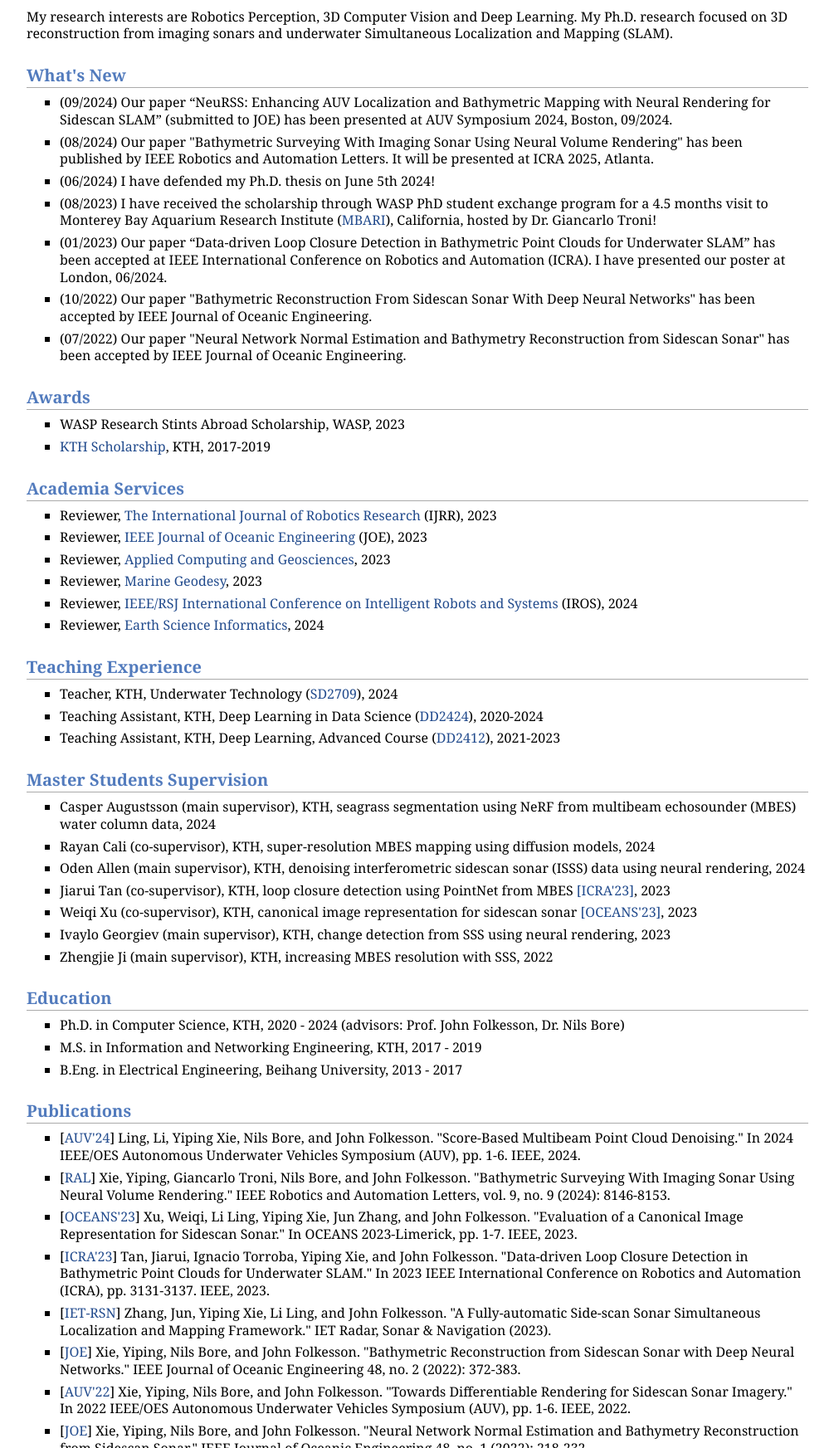
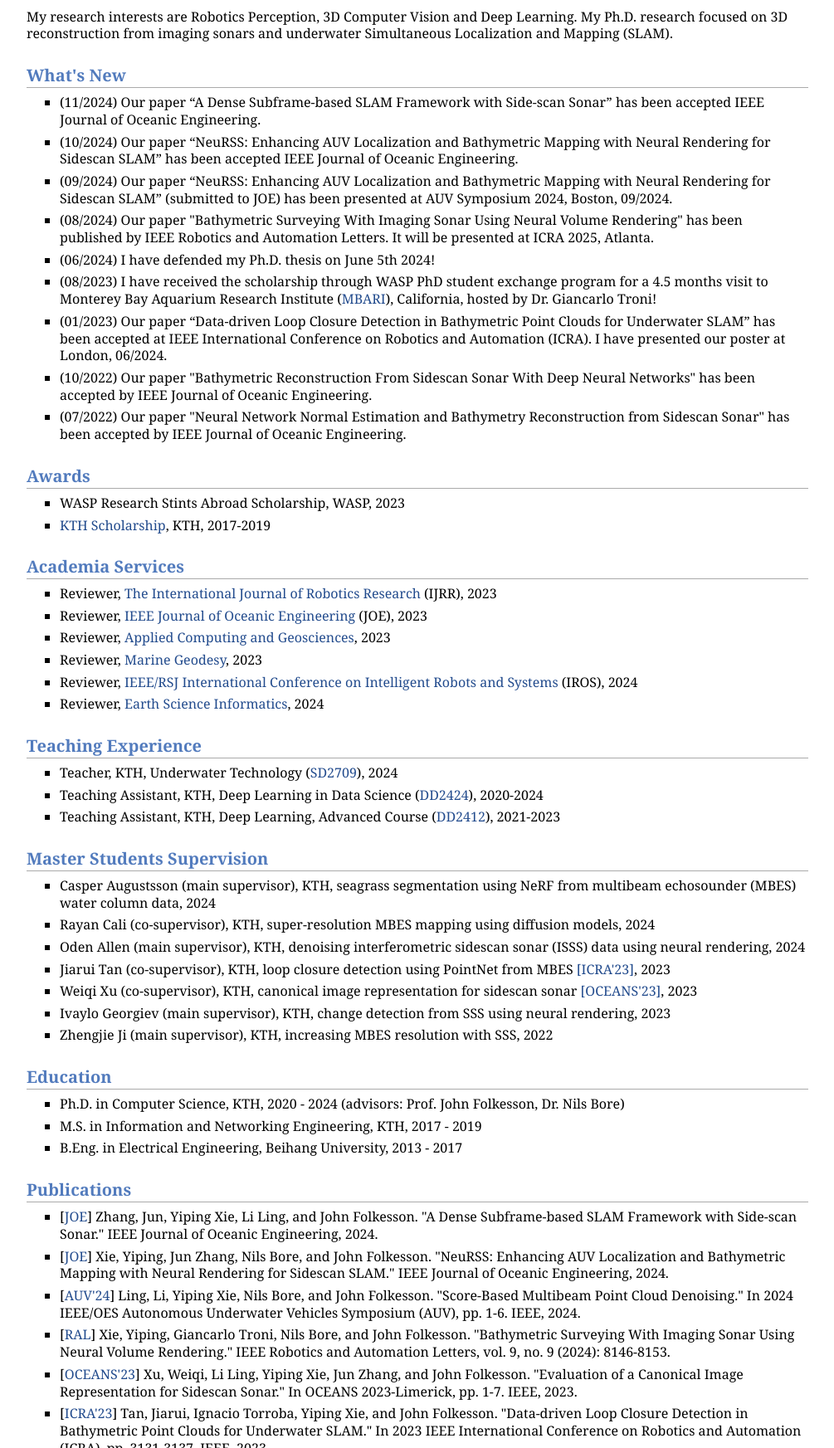
Before and after one commit to xyp8023/xyp8023.github.io, a plain HTML site: page index.html in a window 1280 px wide. Shown: the part 435-2180 px from the top of the page at 83% size, without its empty margins (137-1142 px from the left). Drawn offline with Linux system fonts and the light colour scheme.

Commit message:
Updating

```diff
--- a/index.html
+++ b/index.html
@@ -34,6 +34,12 @@ E-mail: yipingx [at] kth [dot] se</p>
 
 <h2>What's New</h2>
 <ul>
+
+<li><p>(11/2024) Our paper “A Dense Subframe-based SLAM Framework with Side-scan Sonar” has been accepted IEEE Journal of Oceanic Engineering.</p>
+  </li>
+
+<li><p>(10/2024) Our paper “NeuRSS: Enhancing AUV Localization and Bathymetric Mapping with Neural Rendering for Sidescan SLAM” has been accepted IEEE Journal of Oceanic Engineering.</p>
+  </li>
 
 <li><p>(09/2024) Our paper “NeuRSS: Enhancing AUV Localization and Bathymetric Mapping with Neural Rendering for Sidescan SLAM” (submitted to JOE) has been presented at AUV Symposium 2024, Boston, 09/2024.</p>
   </li>
@@ -151,6 +157,12 @@ E-mail: yipingx [at] kth [dot] se</p>
 <h2>Publications</h2>
 <ul>
 
+<li><p>[<a href="https://arxiv.org/abs/2312.13802">JOE</a>] Zhang, Jun, Yiping Xie, Li Ling, and John Folkesson. "A Dense Subframe-based SLAM Framework with Side-scan Sonar." IEEE Journal of Oceanic Engineering, 2024.
+  </li>
+
+<li><p>[<a href="https://arxiv.org/abs/2405.05807">JOE</a>] Xie, Yiping, Jun Zhang, Nils Bore, and John Folkesson. "NeuRSS: Enhancing AUV Localization and Bathymetric Mapping with Neural Rendering for Sidescan SLAM." IEEE Journal of Oceanic Engineering, 2024.
+  </li>
+
 <li><p>[<a href="https://arxiv.org/abs/2409.13143">AUV'24</a>] Ling, Li, Yiping Xie, Nils Bore, and John Folkesson. "Score-Based Multibeam Point Cloud Denoising." In 2024 IEEE/OES Autonomous Underwater Vehicles Symposium (AUV), pp. 1-6. IEEE, 2024.
 </li>
 
```
